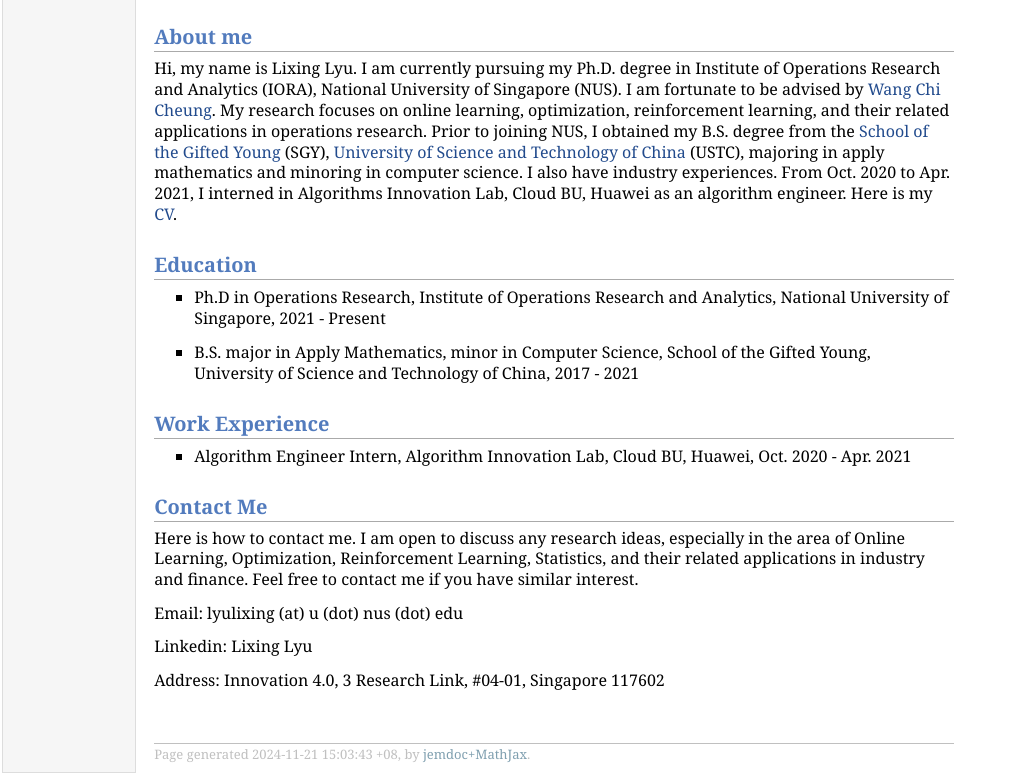
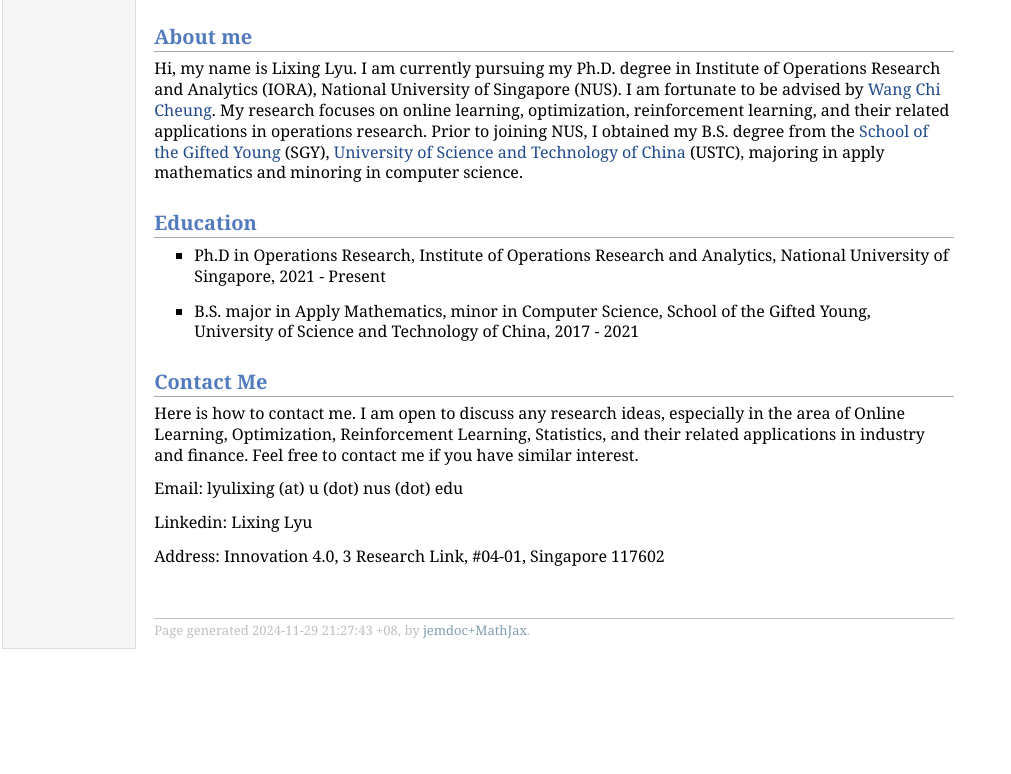
Before and after one commit to lyulixing/lyulixing.github.com, a plain HTML site: page index.html in a window 1280 px wide. Shown: the part 236-1010 px from the top of the page, without its empty margins (0-1011 px from the left). After the commit the page ends 895 px from the top, so only its background shows below. Drawn offline with Linux system fonts and the light colour scheme.

Commit message:
Add files via upload

```diff
--- a/index.html
+++ b/index.html
@@ -34,8 +34,6 @@
 I am fortunate to be advised by <a href="https://cde.nus.edu.sg/isem/staff/cheung-wang-chi/" target=&ldquo;blank&rdquo;>Wang Chi Cheung</a>.
 My research focuses on online learning, optimization, reinforcement learning, and their related applications in operations research.
 Prior to joining NUS, I obtained my B.S. degree from the <a href="https://en.scgy.ustc.edu.cn/" target=&ldquo;blank&rdquo;>School of the Gifted Young</a> (SGY), <a href="https://en.ustc.edu.cn/" target=&ldquo;blank&rdquo;>University of Science and Technology of China</a> (USTC), majoring in apply mathematics and minoring in computer science.
-I also have industry experiences. From Oct. 2020 to Apr. 2021, I interned in Algorithms Innovation Lab, Cloud BU, Huawei as an algorithm engineer.
-Here is my <a href="https://drive.google.com/file/d/10WnWKTxeGbMvaycYvTL5ZjA_OrETw3VC/view?usp=sharing/" target=&ldquo;blank&rdquo;>CV</a>.
 </p>
 <h2>Education</h2>
 <ul>
@@ -50,13 +48,6 @@ School of the Gifted Young, University of Science and Technology of China, 2017
 </p>
 </li>
 </ul>
-<h2>Work Experience</h2>
-<ul>
-<li><p>Algorithm Engineer Intern,
-Algorithm Innovation Lab, Cloud BU, Huawei, Oct. 2020 - Apr. 2021
-</p>
-</li>
-</ul>
 <h2>Contact Me</h2>
 <p>Here is how to contact me. I am open to discuss any research ideas, especially in the area of Online Learning, Optimization, Reinforcement Learning, Statistics, and their related applications in industry and finance. Feel free to contact me if you have similar interest.
 </p>
@@ -68,7 +59,7 @@ Algorithm Innovation Lab, Cloud BU, Huawei, Oct. 2020 - Apr. 2021
 </p>
 <div id="footer">
 <div id="footer-text">
-Page generated 2024-11-21 15:03:43 +08, by <a href="https://github.com/wsshin/jemdoc_mathjax" target="blank">jemdoc+MathJax</a>.
+Page generated 2024-11-29 21:27:43 +08, by <a href="https://github.com/wsshin/jemdoc_mathjax" target="blank">jemdoc+MathJax</a>.
 </div>
 </div>
 </td>
```
